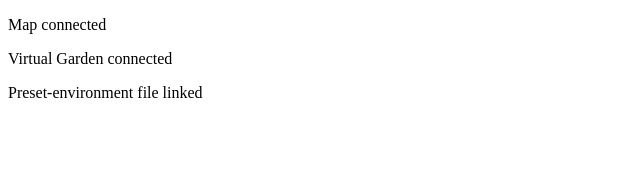
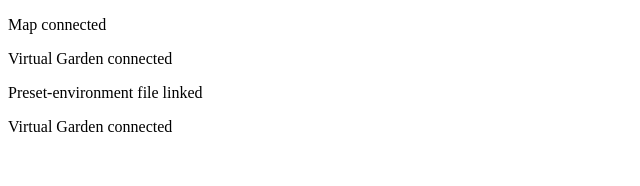
Before and after one commit to yahm23/Virtual_Garden_project, a Vue app in the folder Client/: page / in a window 1280 px wide. Shown: the top 186 px of the page, without its empty margins (0-640 px from the left). Built offline with nearby package versions, Linux system fonts and the light colour scheme.

Commit message:
Virtual garden linked to preset environment

```diff
--- a/Client/src/components/PresetEnvironments.vue
+++ b/Client/src/components/PresetEnvironments.vue
@@ -1,12 +1,18 @@
 <template >
   <div >
-    Preset-environment file linked
+    <p>Preset-environment file linked</p>
+    <virtual-garden> </virtual-garden>
   </div>
 </template>
 
 <script>
+import VirtualGarden from '@/components/VirtualGarden.vue'
+
 export default {
   name:'preset-environment',
+  components:{
+    'virtual-garden':VirtualGarden
+  }
 
 }
 </script>
```
